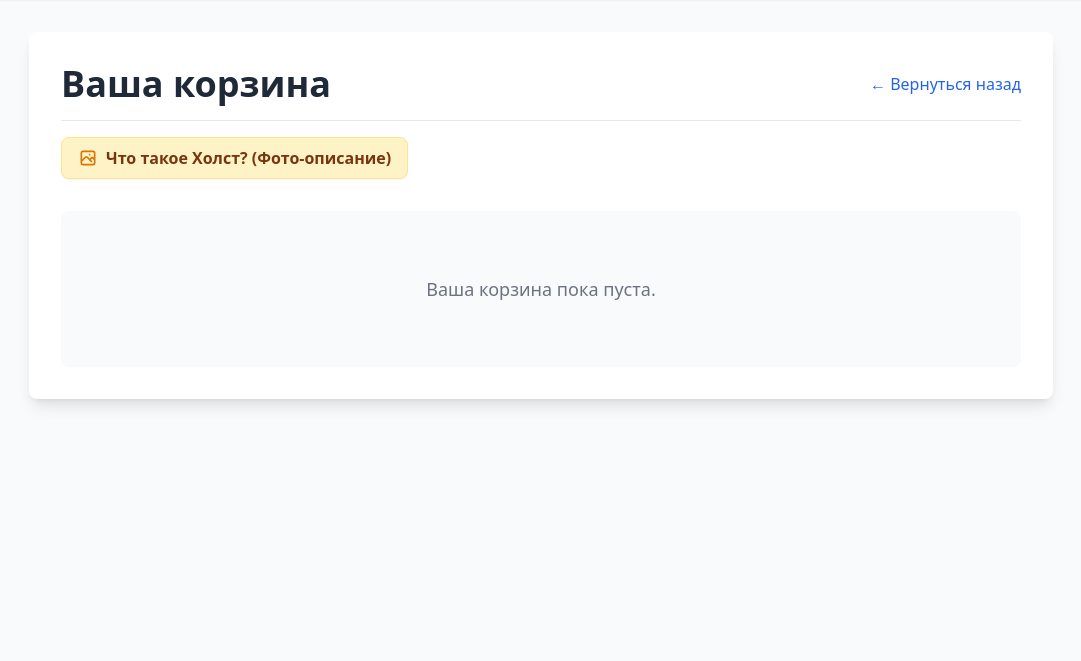
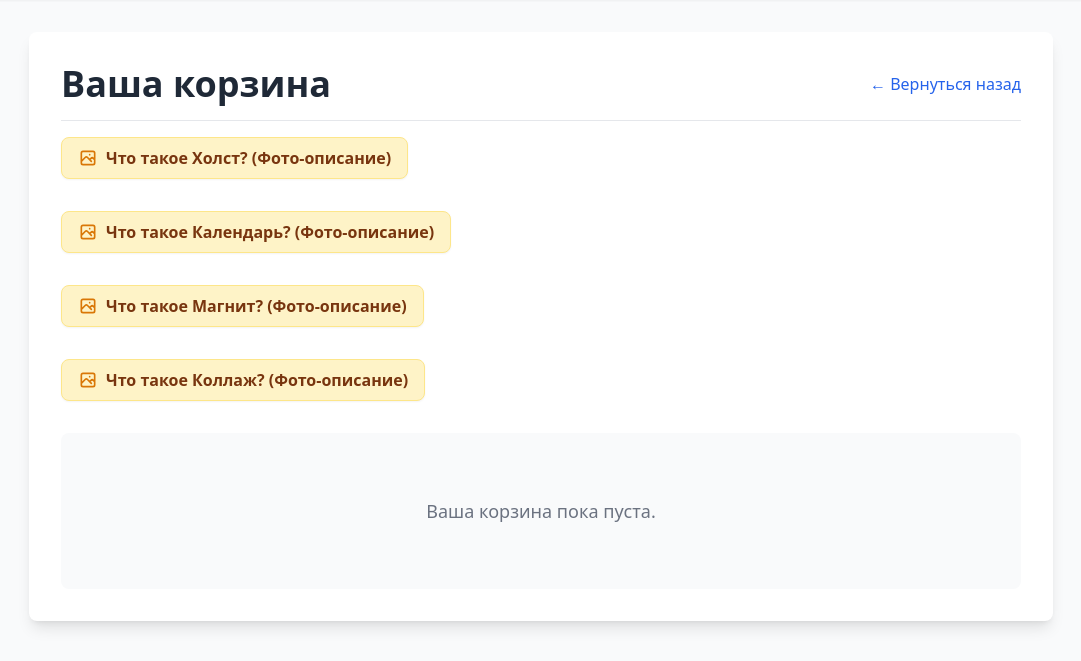
Before and after one commit to semahardrada/Photosait, a Django app: page /order/cart/ in a window 1280 px wide. Shown: the part 64-725 px from the top of the page, without its empty margins (99-1180 px from the left). Run offline with Django 5.2, Linux system fonts and the light colour scheme; some libraries are stand-ins or nearby versions.

Commit message:
краш тест кнопок

```diff
--- a/orders/templates/orders/cart.html
+++ b/orders/templates/orders/cart.html
@@ -58,6 +58,27 @@
         <button type="button" data-canvas-url="{% static 'images/canvas_info.jpg' %}" onclick="openLightbox(this.getAttribute('data-canvas-url'))" class="bg-amber-100 hover:bg-amber-200 text-amber-900 border border-amber-200 font-semibold py-2 px-4 rounded-lg flex items-center gap-2 transition-colors shadow-sm">
             <svg xmlns="http://www.w3.org/2000/svg" class="h-5 w-5 text-amber-600" fill="none" viewBox="0 0 24 24" stroke="currentColor"><path stroke-linecap="round" stroke-linejoin="round" stroke-width="2" d="M4 16l4.586-4.586a2 2 0 012.828 0L16 16m-2-2l1.586-1.586a2 2 0 012.828 0L20 14m-6-6h.01M6 20h12a2 2 0 002-2V6a2 2 0 00-2-2H6a2 2 0 00-2 2v12a2 2 0 002 2z" /></svg>
             Что такое Холст? (Фото-описание)
+        </button>
+    </div>
+
+    <div class="mb-8 flex flex-wrap gap-3">
+        <button type="button" data-canvas-url="{% static 'images/calendar_info.jpg' %}" onclick="openLightbox(this.getAttribute('data-canvas-url'))" class="bg-amber-100 hover:bg-amber-200 text-amber-900 border border-amber-200 font-semibold py-2 px-4 rounded-lg flex items-center gap-2 transition-colors shadow-sm">
+            <svg xmlns="http://www.w3.org/2000/svg" class="h-5 w-5 text-amber-600" fill="none" viewBox="0 0 24 24" stroke="currentColor"><path stroke-linecap="round" stroke-linejoin="round" stroke-width="2" d="M4 16l4.586-4.586a2 2 0 012.828 0L16 16m-2-2l1.586-1.586a2 2 0 012.828 0L20 14m-6-6h.01M6 20h12a2 2 0 002-2V6a2 2 0 00-2-2H6a2 2 0 00-2 2v12a2 2 0 002 2z" /></svg>
+            Что такое Календарь? (Фото-описание)
+        </button>
+    </div>
+
+    <div class="mb-8 flex flex-wrap gap-3">
+        <button type="button" data-canvas-url="{% static 'images/magnet_info.jpg' %}" onclick="openLightbox(this.getAttribute('data-canvas-url'))" class="bg-amber-100 hover:bg-amber-200 text-amber-900 border border-amber-200 font-semibold py-2 px-4 rounded-lg flex items-center gap-2 transition-colors shadow-sm">
+            <svg xmlns="http://www.w3.org/2000/svg" class="h-5 w-5 text-amber-600" fill="none" viewBox="0 0 24 24" stroke="currentColor"><path stroke-linecap="round" stroke-linejoin="round" stroke-width="2" d="M4 16l4.586-4.586a2 2 0 012.828 0L16 16m-2-2l1.586-1.586a2 2 0 012.828 0L20 14m-6-6h.01M6 20h12a2 2 0 002-2V6a2 2 0 00-2-2H6a2 2 0 00-2 2v12a2 2 0 002 2z" /></svg>
+            Что такое Магнит? (Фото-описание)
+        </button>
+    </div>
+
+    <div class="mb-8 flex flex-wrap gap-3">
+        <button type="button" data-canvas-url="{% static 'images/collage_info.jpg' %}" onclick="openLightbox(this.getAttribute('data-canvas-url'))" class="bg-amber-100 hover:bg-amber-200 text-amber-900 border border-amber-200 font-semibold py-2 px-4 rounded-lg flex items-center gap-2 transition-colors shadow-sm">
+            <svg xmlns="http://www.w3.org/2000/svg" class="h-5 w-5 text-amber-600" fill="none" viewBox="0 0 24 24" stroke="currentColor"><path stroke-linecap="round" stroke-linejoin="round" stroke-width="2" d="M4 16l4.586-4.586a2 2 0 012.828 0L16 16m-2-2l1.586-1.586a2 2 0 012.828 0L20 14m-6-6h.01M6 20h12a2 2 0 002-2V6a2 2 0 00-2-2H6a2 2 0 00-2 2v12a2 2 0 002 2z" /></svg>
+            Что такое Коллаж? (Фото-описание)
         </button>
     </div>
 
```
Also changed, not shown: static/images/calendar_info.jpg (added), static/images/collage_info.jpg (added), static/images/magnet_info.jpg (added).
